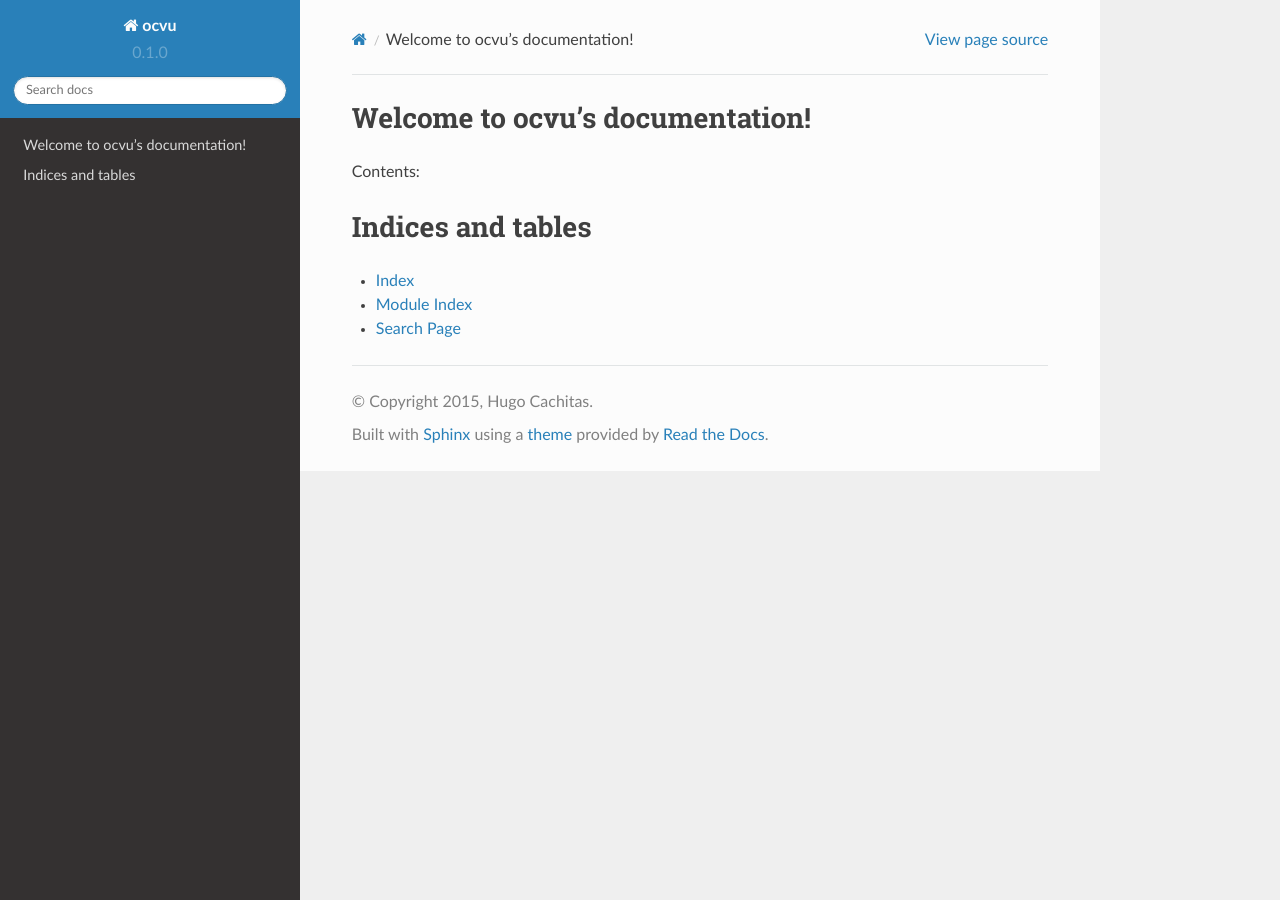
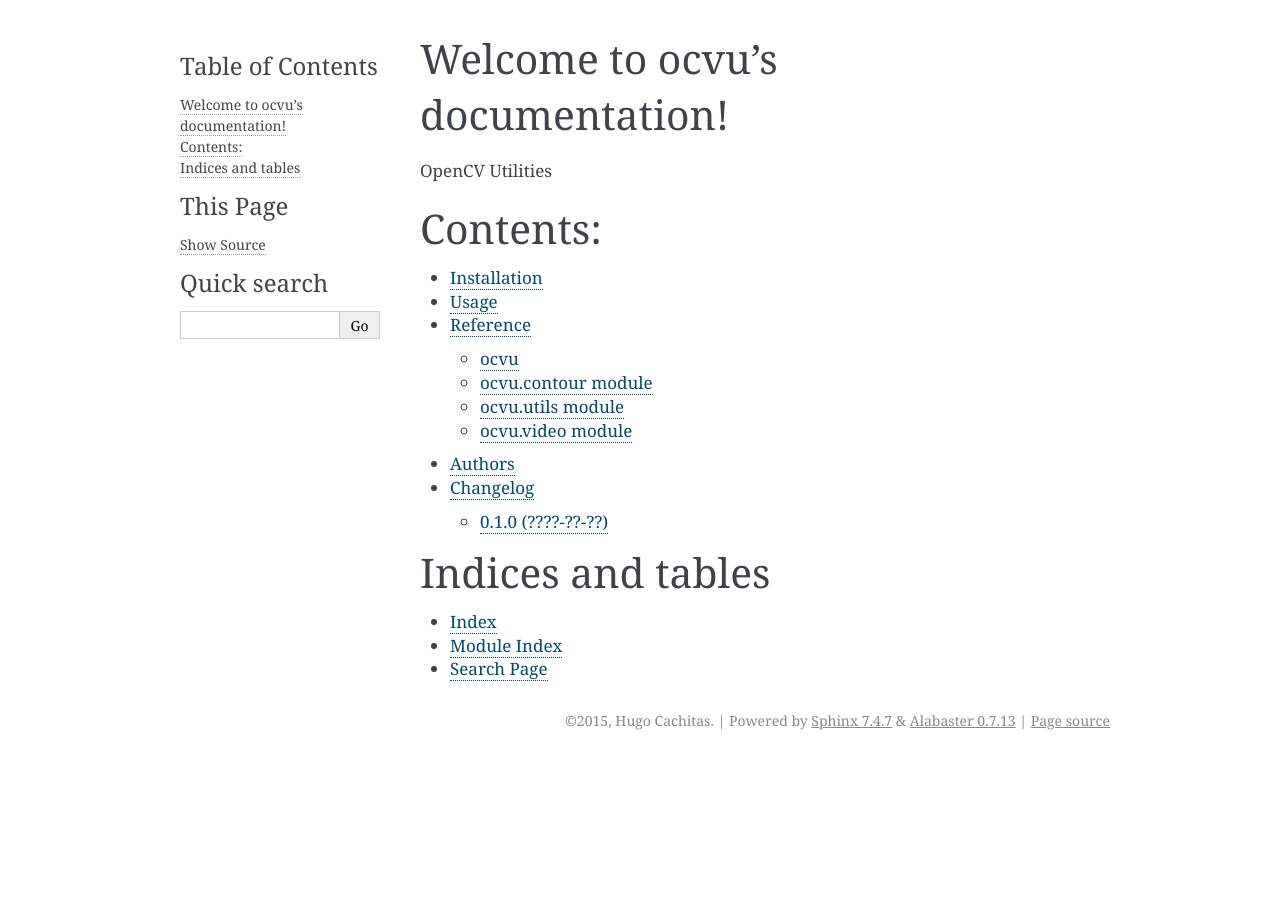
Before and after one commit to cachitas/ocvu, a Sphinx documentation site: the page built from docs/index.rst, in a window 1280 px wide. Built offline with Sphinx 7.4.7, drawn with Linux system fonts in a browser that asks for light colours.

Commit message:
Update documentation

```diff
--- /dev/null
+++ b/AUTHORS.rst
@@ -0,0 +1,5 @@
+
+Authors
+=======
+
+* Hugo Cachitas - https://github.com/cachitas
--- a/DESCRIPTION.rst
+++ b/DESCRIPTION.rst
@@ -0,0 +1 @@
+OpenCV Utilities
--- /dev/null
+++ b/docs/authors.rst
@@ -0,0 +1 @@
+.. include:: ../AUTHORS.rst
--- /dev/null
+++ b/docs/changelog.rst
@@ -0,0 +1 @@
+.. include:: ../CHANGELOG.rst
--- a/docs/conf.py
+++ b/docs/conf.py
@@ -2,7 +2,7 @@
 # -*- coding: utf-8 -*-
 #
 # ocvu documentation build configuration file, created by
-# sphinx-quickstart on Thu Aug 20 10:45:51 2015.
+# sphinx-quickstart on Fri Aug 21 11:05:46 2015.
 #
 # This file is execfile()d with the current directory set to its
 # containing dir.
@@ -17,12 +17,10 @@ import sys
 import os
 import shlex
 
-import sphinx_rtd_theme
-
 # If extensions (or modules to document with autodoc) are in another directory,
 # add these directories to sys.path here. If the directory is relative to the
 # documentation root, use os.path.abspath to make it absolute, like shown here.
-# sys.path.insert(0, os.path.abspath('.'))
+sys.path.insert(0, os.path.abspath('..'))
 
 # -- General configuration ------------------------------------------------
 
@@ -34,6 +32,8 @@ import sphinx_rtd_theme
 # ones.
 extensions = [
     'sphinx.ext.autodoc',
+    'sphinx.ext.todo',
+    'sphinx.ext.viewcode',
 ]
 
 # Add any paths that contain templates here, relative to this directory.
@@ -69,7 +69,7 @@ release = '0.1.0'
 #
 # This is also used if you do content translation via gettext catalogs.
 # Usually you set "language" from the command line for these cases.
-language = None
+language = 'en'
 
 # There are two options for replacing |today|: either, you set today to some
 # non-false value, then it is used:
@@ -106,14 +106,14 @@ pygments_style = 'sphinx'
 #keep_warnings = False
 
 # If true, `todo` and `todoList` produce output, else they produce nothing.
-todo_include_todos = False
+todo_include_todos = True
 
 
 # -- Options for HTML output ----------------------------------------------
 
 # The theme to use for HTML and HTML Help pages.  See the documentation for
 # a list of builtin themes.
-html_theme = 'sphinx_rtd_theme'
+html_theme = 'alabaster'
 
 # Theme options are theme-specific and customize the look and feel of a theme
 # further.  For a list of options available for each theme, see the
@@ -121,7 +121,7 @@ html_theme = 'sphinx_rtd_theme'
 #html_theme_options = {}
 
 # Add any paths that contain custom themes here, relative to this directory.
-html_theme_path = [sphinx_rtd_theme.get_html_theme_path()]
+#html_theme_path = []
 
 # The name for this set of Sphinx documents.  If None, it defaults to
 # "<project> v<release> documentation".
@@ -287,3 +287,73 @@ texinfo_documents = [
 
 # If true, do not generate a @detailmenu in the "Top" node's menu.
 #texinfo_no_detailmenu = False
+
+
+# -- Options for Epub output ----------------------------------------------
+
+# Bibliographic Dublin Core info.
+epub_title = project
+epub_author = author
+epub_publisher = author
+epub_copyright = copyright
+
+# The basename for the epub file. It defaults to the project name.
+#epub_basename = project
+
+# The HTML theme for the epub output. Since the default themes are not optimized
+# for small screen space, using the same theme for HTML and epub output is
+# usually not wise. This defaults to 'epub', a theme designed to save visual
+# space.
+#epub_theme = 'epub'
+
+# The language of the text. It defaults to the language option
+# or 'en' if the language is not set.
+#epub_language = ''
+
+# The scheme of the identifier. Typical schemes are ISBN or URL.
+#epub_scheme = ''
+
+# The unique identifier of the text. This can be a ISBN number
+# or the project homepage.
+#epub_identifier = ''
+
+# A unique identification for the text.
+#epub_uid = ''
+
+# A tuple containing the cover image and cover page html template filenames.
+#epub_cover = ()
+
+# A sequence of (type, uri, title) tuples for the guide element of content.opf.
+#epub_guide = ()
+
+# HTML files that should be inserted before the pages created by sphinx.
+# The format is a list of tuples containing the path and title.
+#epub_pre_files = []
+
+# HTML files shat should be inserted after the pages created by sphinx.
+# The format is a list of tuples containing the path and title.
+#epub_post_files = []
+
+# A list of files that should not be packed into the epub file.
+epub_exclude_files = ['search.html']
+
+# The depth of the table of contents in toc.ncx.
+#epub_tocdepth = 3
+
+# Allow duplicate toc entries.
+#epub_tocdup = True
+
+# Choose between 'default' and 'includehidden'.
+#epub_tocscope = 'default'
+
+# Fix unsupported image types using the Pillow.
+#epub_fix_images = False
+
+# Scale large images.
+#epub_max_image_width = 0
+
+# How to display URL addresses: 'footnote', 'no', or 'inline'.
+#epub_show_urls = 'inline'
+
+# If false, no index is generated.
+#epub_use_index = True
--- a/docs/index.rst
+++ b/docs/index.rst
@@ -1,16 +1,20 @@
-.. ocvu documentation master file, created by
-   sphinx-quickstart on Thu Aug 20 10:45:51 2015.
-   You can adapt this file completely to your liking, but it should at least
-   contain the root `toctree` directive.
-
 Welcome to ocvu's documentation!
 ================================
 
+.. include:: ../DESCRIPTION.rst
+
+
 Contents:
+=========
 
 .. toctree::
    :maxdepth: 2
 
+   installation
+   usage
+   reference/index
+   authors
+   changelog
 
 
 Indices and tables
--- /dev/null
+++ b/docs/reference/index.rst
@@ -0,0 +1,7 @@
+Reference
+=========
+
+.. toctree::
+    :glob:
+
+    ocvu*
--- /dev/null
+++ b/docs/reference/ocvu.contour.rst
@@ -0,0 +1,7 @@
+ocvu.contour module
+===================
+
+.. automodule:: ocvu.contour
+    :members:
+    :undoc-members:
+    :show-inheritance:
--- /dev/null
+++ b/docs/reference/ocvu.utils.rst
@@ -0,0 +1,7 @@
+ocvu.utils module
+=================
+
+.. automodule:: ocvu.utils
+    :members:
+    :undoc-members:
+    :show-inheritance:
--- /dev/null
+++ b/docs/reference/ocvu.video.rst
@@ -0,0 +1,7 @@
+ocvu.video module
+=================
+
+.. automodule:: ocvu.video
+    :members:
+    :undoc-members:
+    :show-inheritance:
```
Also changed, not shown: CHANGELOG.rst (added, +8 -0 lines), README.rst (+7 -3 lines), docs/installation.rst (added, +17 -0 lines), docs/reference/ocvu.rst (added, +31 -0 lines), docs/usage.rst (added, +11 -0 lines).
